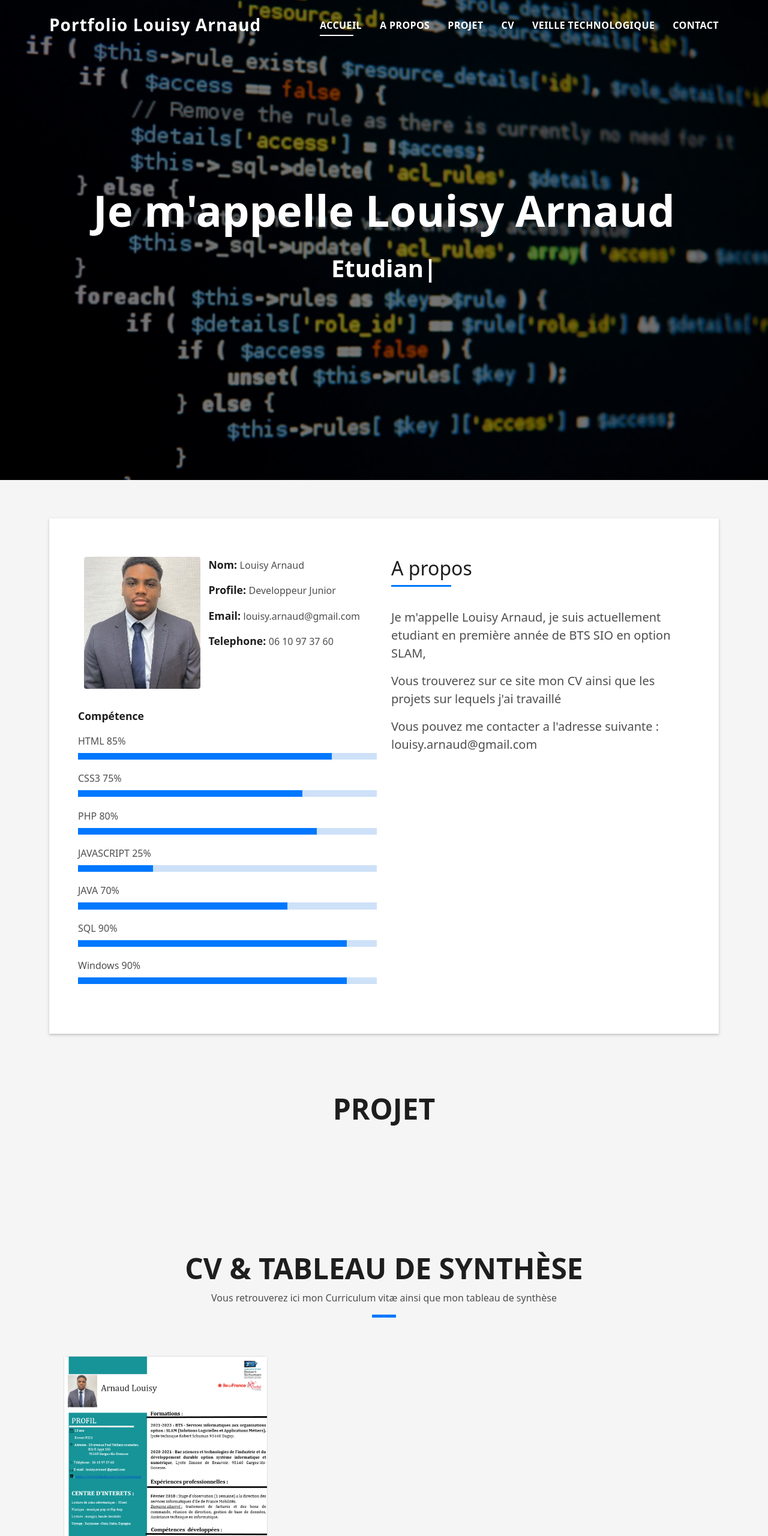
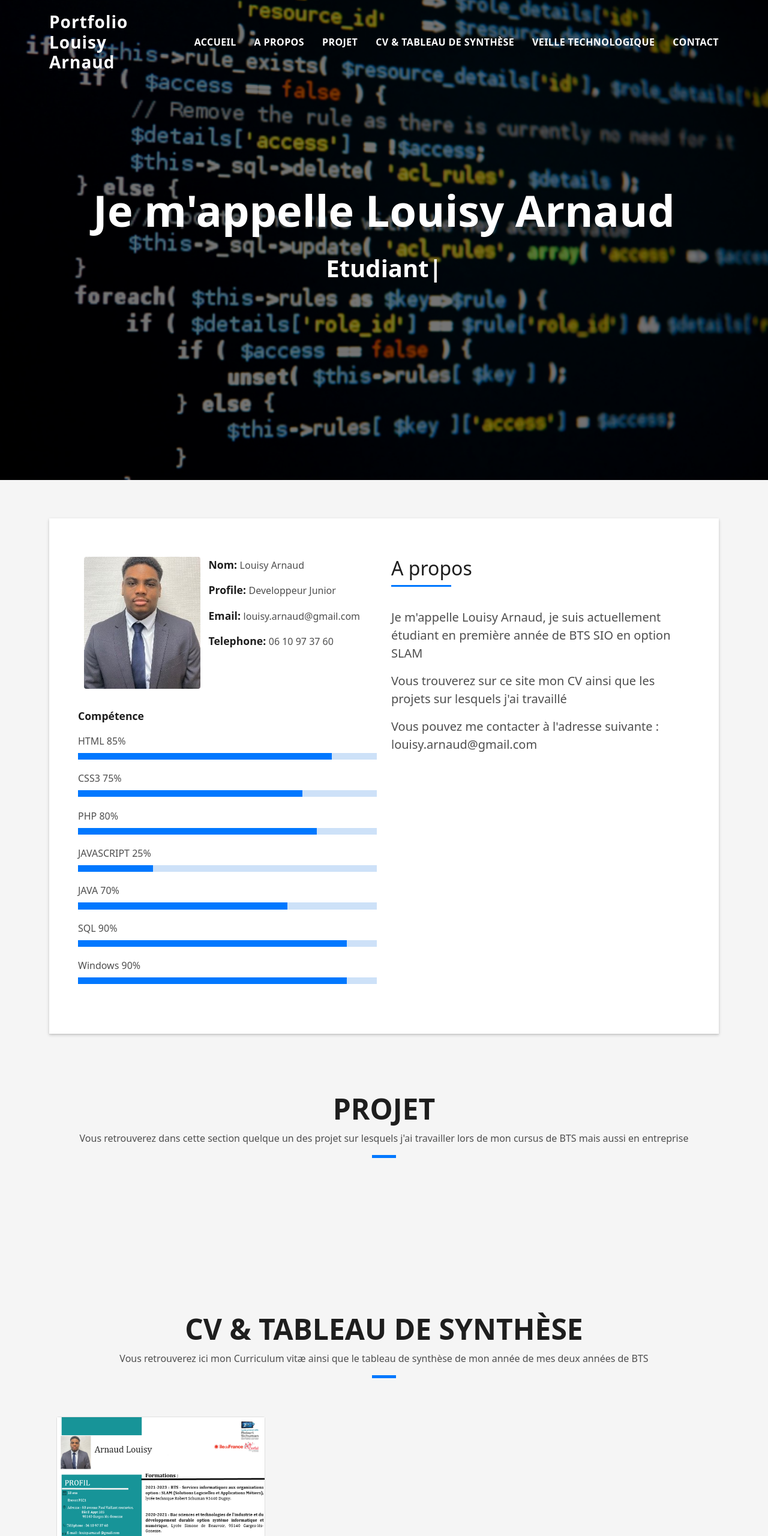
Before and after one commit to ArnaudLouisy/portfolio_Arnaud, a plain HTML site: page index.html in a window 1280 px wide. Shown: the top 2560 px of the page at 60% size. Drawn offline with Linux system fonts and the light colour scheme.

Commit message:
othographe + modif navbar

```diff
--- a/index.html
+++ b/index.html
@@ -22,12 +22,7 @@
   <!-- Template Main CSS File -->
   <link href="assets/css/style.css" rel="stylesheet">
 
-  <!-- =======================================================
-  * Template Name: DevFolio - v4.7.1
-  * Template URL: https://bootstrapmade.com/devfolio-bootstrap-portfolio-html-template/
-  * Author: BootstrapMade.com
-  * License: https://bootstrapmade.com/license/
-  ======================================================== -->
+
 </head>
 
 <body>
@@ -42,20 +37,19 @@
 
     <nav id="navbar" class="navbar">
       <ul>
-        <li><a class="nav-link scrollto active" href="#hero">Accueil</a></li>
-        <li><a class="nav-link scrollto" href="#about">A propos</a></li>
+        <li><a class="nav-link " href="#hero">Accueil</a></li>
+        <li><a class="nav-link " href="#about">A propos</a></li>
 
         <!--<li><a class="nav-link scrollto " href="#work">Projet</a></li>-->
-        <li><a class="nav-link scrollto " href="#services">Projet</a></li>
-        <li><a class="nav-link scrollto " href="#blog">CV</a></li>
-        <li><a class="nav-link scrollto " href="#veille">Veille Technologique</a></li>
+        <li><a class="nav-link " href="#services">Projet</a></li>
+        <li><a class="nav-link  " href="#blog"> CV & Tableau de synthèse</a></li>
+        <li><a class="nav-link  " href="#veille">Veille Technologique</a></li>
         <!--<li class="dropdown"><a href="#"><span>Drop Down</span> <i class="bi bi-chevron-down"></i></a>
           <ul>
             <li><a href="#">Drop Down 1</a></li>
             <li class="dropdown"><a href="#"><span>Deep Drop Down</span> <i class="bi bi-chevron-right"></i></a>
               <ul>
                 <li><a href="#">Deep Drop Down 1</a></li>
-                <li><a href="#">Deep Drop Down 2</a></li>
                 <li><a href="#">Deep Drop Down 3</a></li>
                 <li><a href="#">Deep Drop Down 4</a></li>
                 <li><a href="#">Deep Drop Down 5</a></li>
@@ -154,13 +148,13 @@
                     </h5>
                   </div>
                   <p class="lead">
-                    Je m'appelle Louisy Arnaud, je suis actuellement etudiant en première année de BTS SIO en option SLAM,
+                    Je m'appelle Louisy Arnaud, je suis actuellement étudiant en première année de BTS SIO en option SLAM
                   </p>
                   <p class="lead">
-                    Vous trouverez sur ce site mon CV ainsi que les projets sur lequels j'ai travaillé
+                    Vous trouverez sur ce site mon CV ainsi que les projets sur lesquels j'ai travaillé
                   </p>
                   <p class="lead">
-                    Vous pouvez me contacter a l'adresse suivante : louisy.arnaud@gmail.com
+                    Vous pouvez me contacter à l'adresse suivante : louisy.arnaud@gmail.com
                   </p>
                 </div>
               </div>
@@ -181,13 +175,14 @@
                  Projet
               </h3>
               <p class="subtitle-a">
-                <!--   Lorem ipsum, dolor sit amet consectetur adipisicing elit.
+                Vous retrouverez dans cette section quelque un des projet sur lesquels j'ai travailler lors de mon cursus de BTS mais aussi en entreprise
+
                </p>
                <div class="line-mf"></div>
              </div>
            </div>
          </div>
-         <div class="row">
+      <!--   <div class="row">
          <div class="col-md-4">
           <div class="service-box">
               <div class="service-ico">
@@ -196,9 +191,7 @@
            <div class="service-content">
               <h2 class="s-title">Web Design</h2>
               <p class="s-description text-center">
-                  Lorem ipsum dolor sit amet consectetur adipisicing elit. Magni adipisci eaque autem fugiat! Quia,
-                  provident vitae! Magni
-                  tempora perferendis eum non provident.
+
               </p>
             </div>
          </div>
@@ -211,9 +204,8 @@
            <div class="service-content">
              <h2 class="s-title">Web Development</h2>
              <p class="s-description text-center">
-                 Lorem ipsum dolor sit amet consectetur adipisicing elit. Magni adipisci eaque autem fugiat! Quia,
-                 provident vitae! Magni
-                 tempora perferendis eum non provident.
+
+
              </p>
            </div>
          </div>
@@ -226,9 +218,7 @@
            <div class="service-content">
              <h2 class="s-title">Photography</h2>
              <p class="s-description text-center">
-                 Lorem ipsum dolor sit amet consectetur adipisicing elit. Magni adipisci eaque autem fugiat! Quia,
-                 provident vitae! Magni
-                 tempora perferendis eum non provident.
+
              </p>
            </div>
          </div>
@@ -241,9 +231,7 @@
            <div class="service-content">
              <h2 class="s-title">Responsive Design</h2>
              <p class="s-description text-center">
-                 Lorem ipsum dolor sit amet consectetur adipisicing elit. Magni adipisci eaque autem fugiat! Quia,
-                 provident vitae! Magni
-                 tempora perferendis eum non provident.
+
              </p>
            </div>
          </div>
@@ -256,9 +244,7 @@
            <div class="service-content">
              <h2 class="s-title">Graphic Design</h2>
              <p class="s-description text-center">
-                 Lorem ipsum dolor sit amet consectetur adipisicing elit. Magni adipisci eaque autem fugiat! Quia,
-                 provident vitae! Magni
-                 tempora perferendis eum non provident.
+
              </p>
            </div>
          </div>
@@ -271,9 +257,7 @@
            <div class="service-content">
              <h2 class="s-title">Marketing Services</h2>
              <p class="s-description text-center">
-                 Lorem ipsum dolor sit amet consectetur adipisicing elit. Magni adipisci eaque autem fugiat! Quia,
-                 provident vitae! Magni
-                 tempora perferendis eum non provident.
+
              </p>
            </div>
          </div>
@@ -364,7 +348,7 @@
           <div class="work-content">
             <div class="row">
               <div class="col-sm-8">
-                <h2 class="w-title">Lorem impsum dolor</h2>
+                <h2 class="w-title">Lr</h2>
                 <div class="w-more">
                   <span class="w-ctegory">Web Design</span> / <span class="w-date">18 Sep. 2018</span>
                 </div>
@@ -524,7 +508,7 @@
              CV & Tableau de synthèse
             </h3>
             <p class="subtitle-a">
-            Vous retrouverez ici mon Curriculum vitæ ainsi que mon tableau de synthèse
+            Vous retrouverez ici mon Curriculum vitæ ainsi que le tableau de synthèse de mon année de mes deux années de BTS
             </p>
             <div class="line-mf"></div>
           </div>
@@ -555,6 +539,9 @@
     </div>
     </div>
     </div>
+   <br>
+   <br>
+   <br>
    <div class="row">
      <div class="col-md-4">
        <div class="card card-blog">
@@ -587,7 +574,7 @@
               Veille Technologique
             </h3>
             <p class="subtitle-a">
-              ici vous retrouverez les articles de ma veille technologique liée a la realité virtuelle
+              ici vous retrouverez les articles de ma veille technologique liée à la réalité virtuel
                           </p>
             <div class="line-mf"></div>
           </div>
@@ -609,6 +596,7 @@
 
 
 
+
                   </div>
                 </div>
               </div>
@@ -617,6 +605,8 @@
         </div>
       </div>
       </div>
+    <br>
+    <br>
     <div class="row">
       <div class="col-md-4">
         <div class="card card-blog">
@@ -636,6 +626,8 @@
         </div>
       </div>
     </div>
+    <br>
+    <br>
 
     <div class="row">
       <div class="col-md-4">
```
Lines whose indentation alone changed are shown as unchanged.
